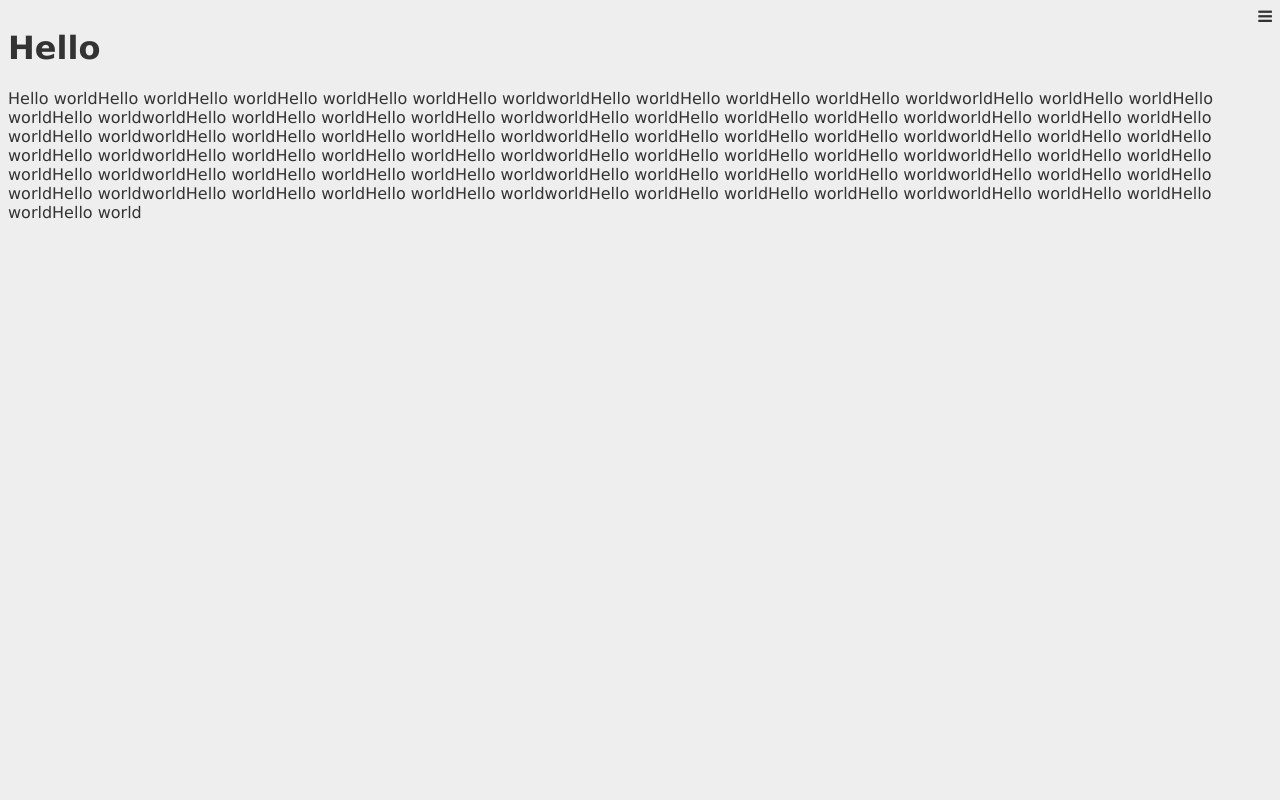
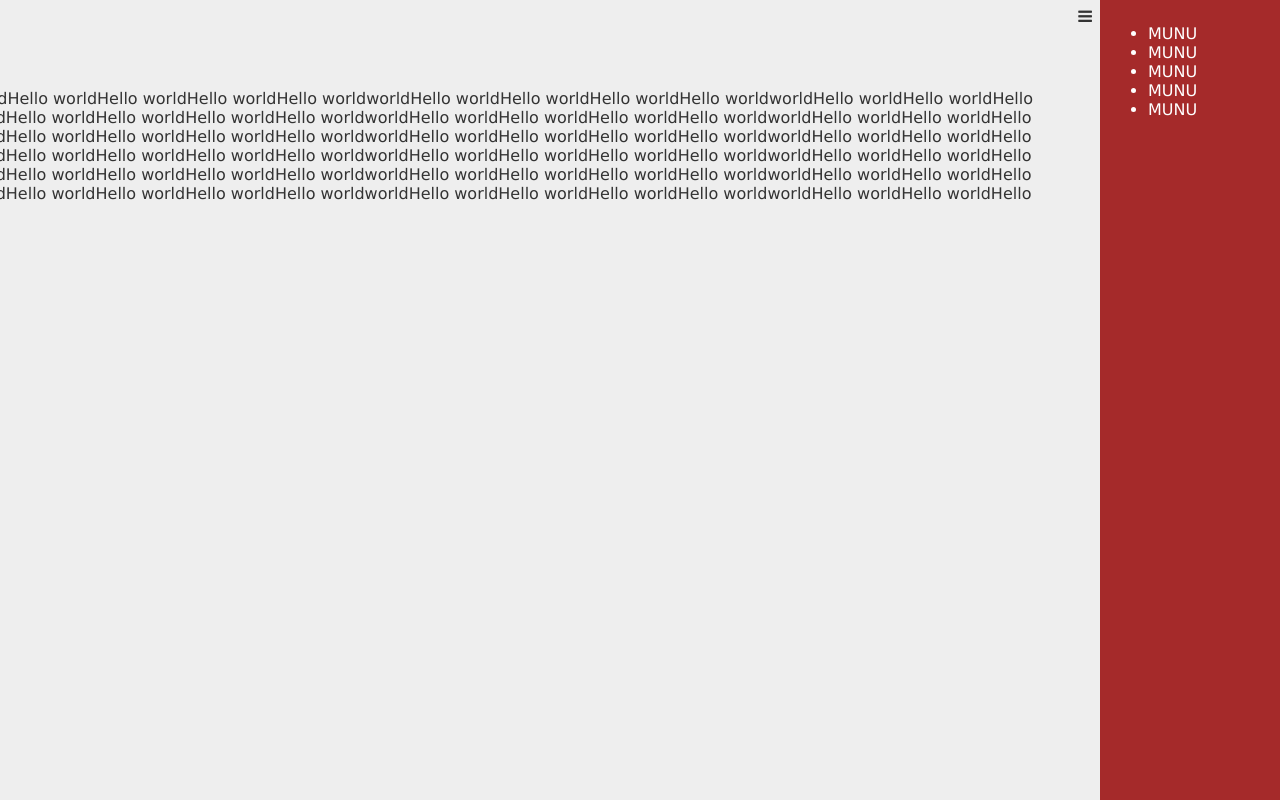
Before and after one commit to NanaTerada/lesson_hamburger_manu_js_v6, a plain HTML site: page index.html in a window 1280 px wide. Both pictures are taken after a click on the icon 1265 px from the left and 16 px from the top of the page. Drawn offline with Linux system fonts and the light colour scheme.

Commit message:
#05 本文をずらしてみよう

```diff
--- a/index.html
+++ b/index.html
@@ -37,7 +37,12 @@
             width: 100%;
             height: 100%;
             overflow: auto;
+            transition: 0.4s;
         }
+        #main.menu-open {
+            left: -180px;
+        }
+
 
         #show {
             float:right;
@@ -63,5 +68,26 @@
 
     </div>
 
+    <script>
+        (function() {
+            'use strict'
+
+        var show = document.getElementById('show');
+        var main = document.getElementById('main');
+
+        show.addEventListener('click',function(){
+        //     if (main.className === 'menu-open') {
+        //         main.className = '';
+        //     }else {
+        //         main.className ='menu-open';
+        //     }
+        // });
+
+        main.className = main.className === 'menu-open' ? '' : 'menu-open';
+        });
+
+        })();
+    </script>
+
 </body>
 </html>
```
